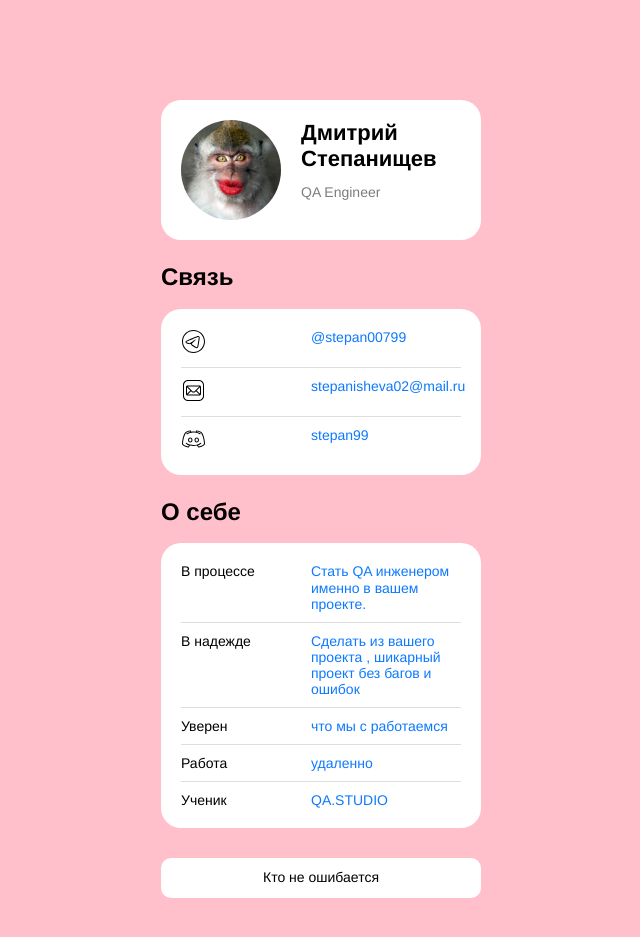
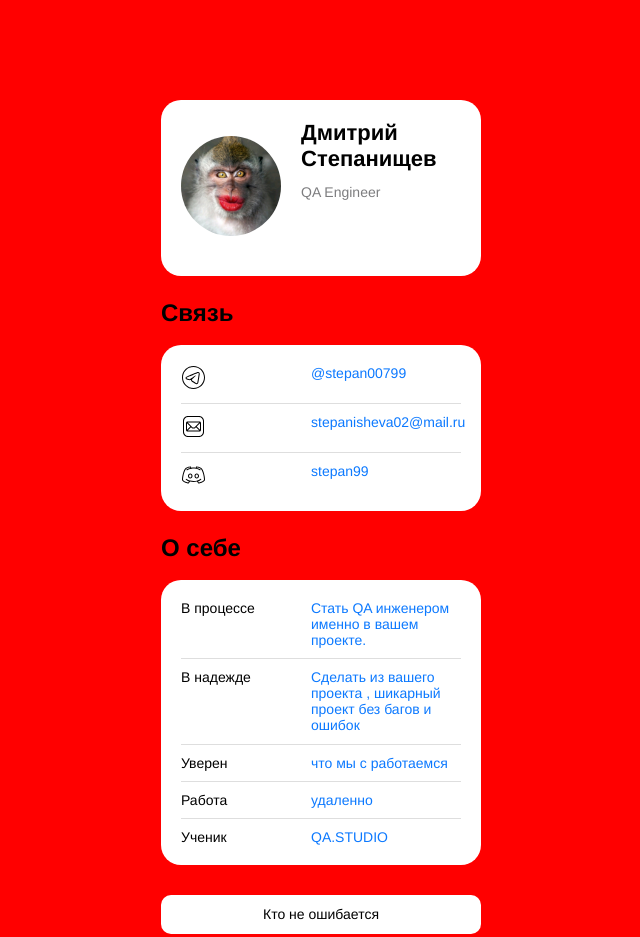
Before and after one commit to 4ipolinoo/4ipolinoo.github.io, a plain HTML site: page index.html in a window 1280 px wide. Shown: the whole page, without its empty margins (319-959 px from the left). Drawn offline with Linux system fonts and the light colour scheme.

Commit message:
изменил цвет на красный

```diff
--- a/index.html
+++ b/index.html
@@ -11,6 +11,7 @@
   </head>
   <body>
     <header class="header">
+      <p><QA Enginer</p>
       <img src="./MANE.jpg" alt="avatar" class="header__avatar" />
       <div class="header__textContainer">
         <h1 class="header__title">Дмитрий Степанищев</h1>
@@ -68,6 +69,6 @@
   </body>
   <style>
     body{
-      background:pink
+      background:red
     }
 </html>
```
